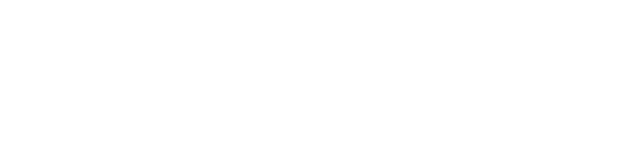
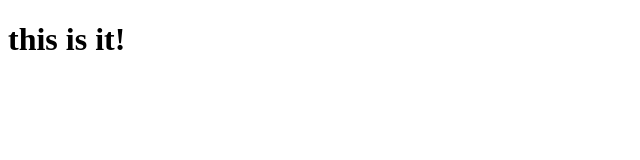
Before and after one commit to smaFEWD/homework1_fewd32, a plain HTML site: page index.html in a window 1280 px wide. Shown: the whole page, without its empty margins (0-640 px from the left). Drawn offline with Linux system fonts and the light colour scheme.

Commit message:
2nd commit

```diff
--- a/index.html
+++ b/index.html
@@ -4,6 +4,6 @@
   <title>homework1</title>
 </head>
 <body>
-
+<h1>this is it!</h1>
 </body>
 </html>
```
